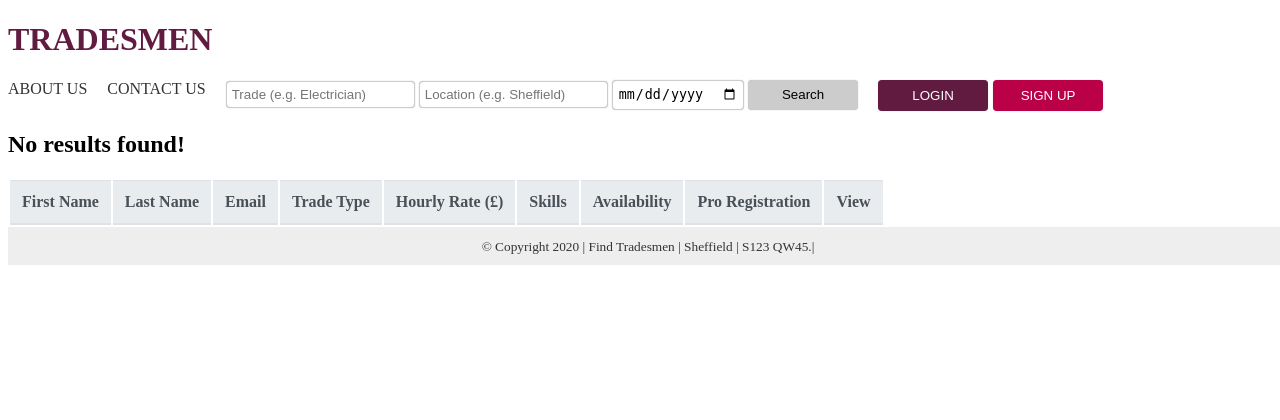
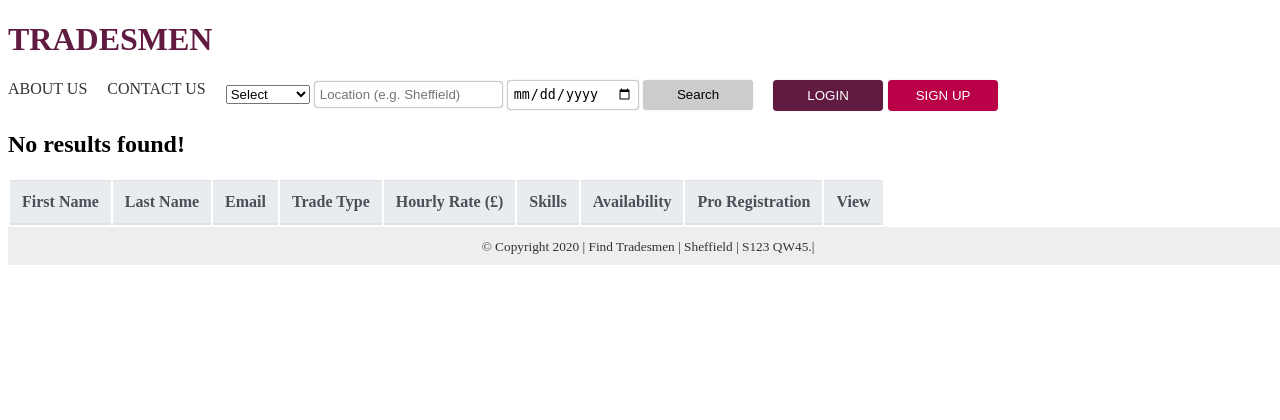
Before and after one commit to reshmaissac/FindTradesmen, a PHP site: page /search.php in a window 1280 px wide. Shown: the top 420 px of the page. Run offline with PHP 8.4, Linux system fonts and the light colour scheme; data that the repository does not hold is empty.

Commit message:
Changed search trade to dropdown.

```diff
--- a/includes/header.html
+++ b/includes/header.html
@@ -21,7 +21,15 @@
 
     <li style="padding-left: 20px;">
       <form class="search_form" action="search.php" method="get">
-        <input type="text" class="css-input" name="trade" placeholder="Trade (e.g. Electrician)">
+        <!-- <input type="text" class="css-input" name="trade" placeholder="Trade (e.g. Electrician)"> -->
+        <select id="trade" name="trade">
+          <option value="Select">Select</option>
+          <option value="Electrician">Electrician</option>
+          <option value="Plumber">Plumber</option>
+          <option value="Builder">Builder</option>
+          <option value="Carpenter">Carpenter</option>
+        </select>
+
         <input type="text" class="css-input" name="location" placeholder="Location (e.g. Sheffield)">
         <input type="date" class="css-input" name="work_date">
 
--- a/search.php
+++ b/search.php
@@ -39,11 +39,11 @@ if (
 
                 $errors = array();
                 $tradesmen = new Tradesman();
-                if ((empty($_GET['trade']) && empty($_GET['location'])) && isset($_GET['work_date'])) {
+                if (((empty($_GET['trade']) || $_GET['trade'] == "Select") && empty($_GET['location'])) && isset($_GET['work_date'])) {
                     $errors[] = 'Enter trade type or location to find a trader';
                 }
-                if (isset($_GET['trade'])) {
-
+                if (isset($_GET['trade']) && $_GET['trade'] != "Select") {
+                    echo $_GET['trade'];
                     $tradesmen->setTradeType(strtolower(trim($_GET['trade'])));
                 }
                 if (isset($_GET['location'])) {
```
Also changed, not shown: includes/loggedin_header.html (+8 -1 lines).
